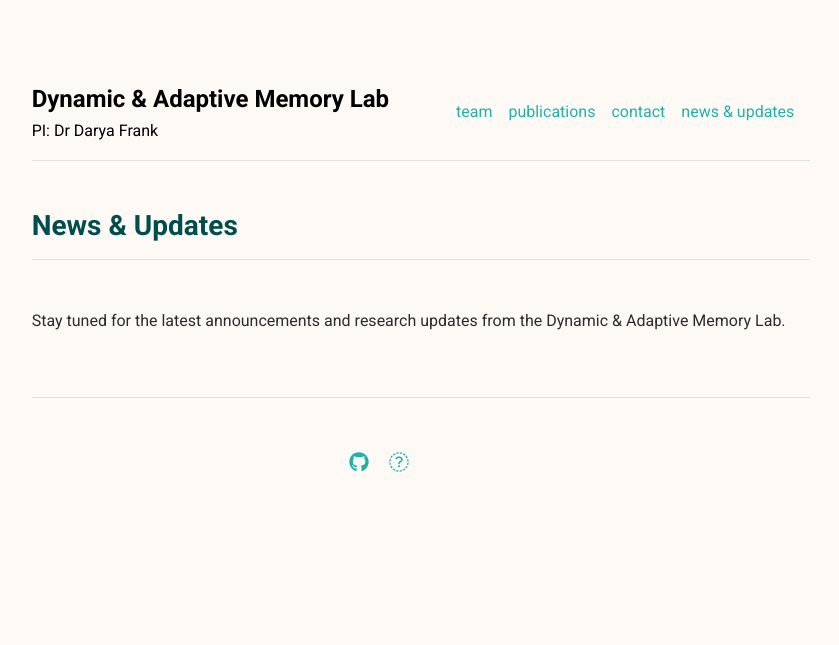
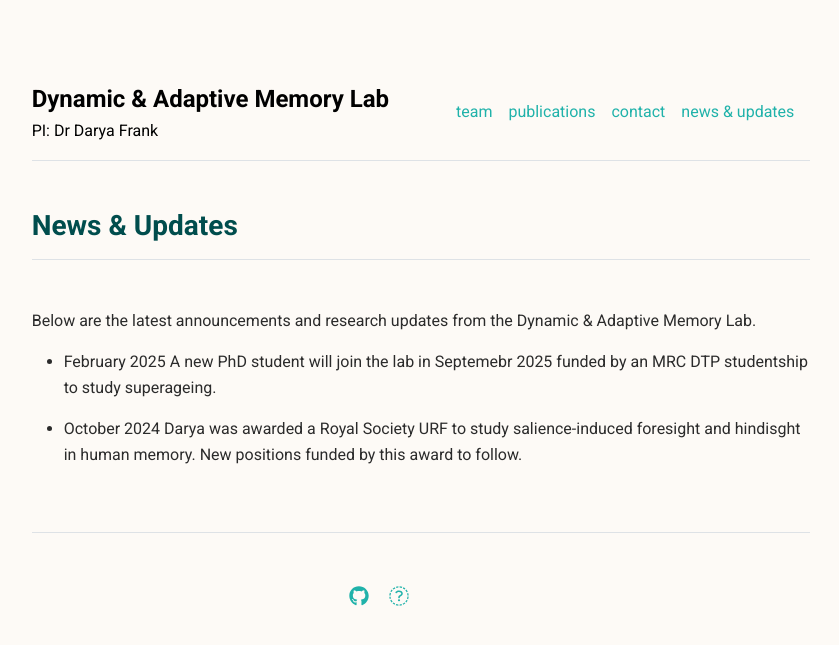
Before and after one commit to frank-dam-lab/frank-dam-lab.github.io, a Jekyll site: the page built from news.md, in a window 1280 px wide. Shown: the top 645 px of the page, without its empty margins (219-1058 px from the left). Built offline with Jekyll 4.4.1, drawn with Linux system fonts in a browser that asks for light colours.

Commit message:
Update news.md

```diff
--- a/news.md
+++ b/news.md
@@ -3,4 +3,10 @@ layout: page
 title: "News & Updates"
 ---
 
-Stay tuned for the latest announcements and research updates from the Dynamic & Adaptive Memory Lab.
+Below are the latest announcements and research updates from the Dynamic & Adaptive Memory Lab.
+
+* February 2025
+  A new PhD student will join the lab in Septemebr 2025 funded by an MRC DTP studentship to study superageing.
+
+* October 2024
+  Darya was awarded a Royal Society URF to study salience-induced foresight and hindisght in human memory. New positions funded by this award to follow.
```
